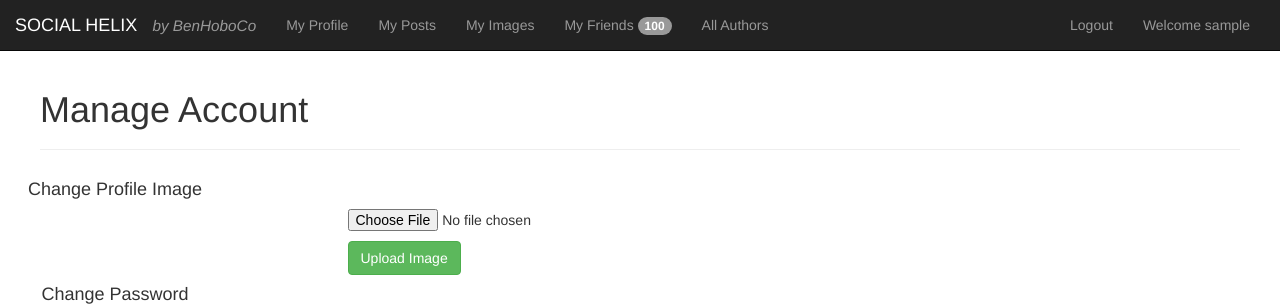
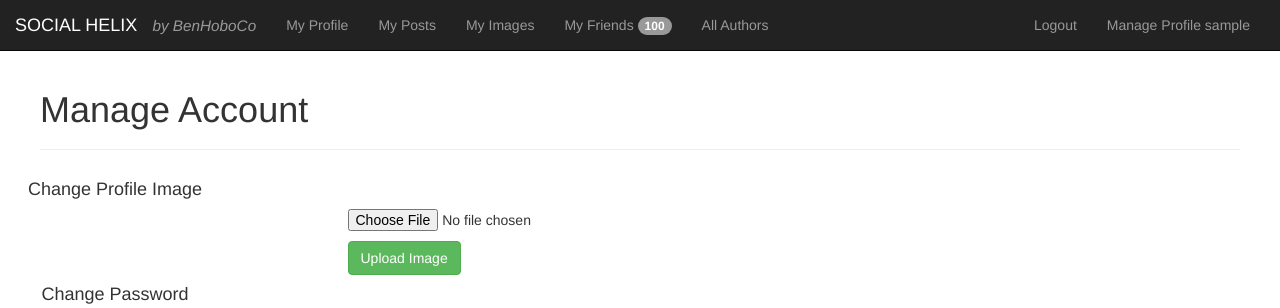
Before and after one commit to tpolasek/cmput410-project, a Django app: page /manageAccount/ in a window 1280 px wide. Shown: the top 308 px of the page. Run offline with Django 3.2, Linux system fonts and the light colour scheme; a user stored in the database is signed in; tables that the repository leaves empty hold one stand-in row (values such as "Sample post"); some libraries are stand-ins or nearby versions.

Commit message:
Changed welcome to manage link

```diff
--- a/BenHoboCo/templates/social/base.html
+++ b/BenHoboCo/templates/social/base.html
@@ -29,7 +29,7 @@
             <div class="navbar-collapse collapse">
                 <div class="nav navbar-nav navbar-right">
                     {% if user.is_authenticated %}
-                    <a class="navbar-text" href="/manageAccount/">Welcome {{ user.username }}</a>
+                    <a class="navbar-text" href="/manageAccount/">Manage Profile {{ user.username }}</a>
                     {% endif %}
                 </div>
                 <ul class="nav navbar-nav navbar-right">
--- a/BenHoboCo/templates/social/profile.html
+++ b/BenHoboCo/templates/social/profile.html
@@ -4,7 +4,7 @@
 	{% if author.user == request.user %}
 		<div class="alert alert-info alert-dismissable">
 			<button type="button" class="close" data-dismiss="alert" aria-hidden="true">&times;</button>
-			<strong>Hey!</strong> This is what other people will see when they look at your profile.  To edit your profile, click on the "Welcome" link on the upper right hand corner!
+			<strong>Hey!</strong> This is what other people will see when they look at your profile.  To edit your profile, click on the "Manage Profile" link on the upper right hand corner!
 		</div>
 	{% endif %}
 	<div class="row">
```
